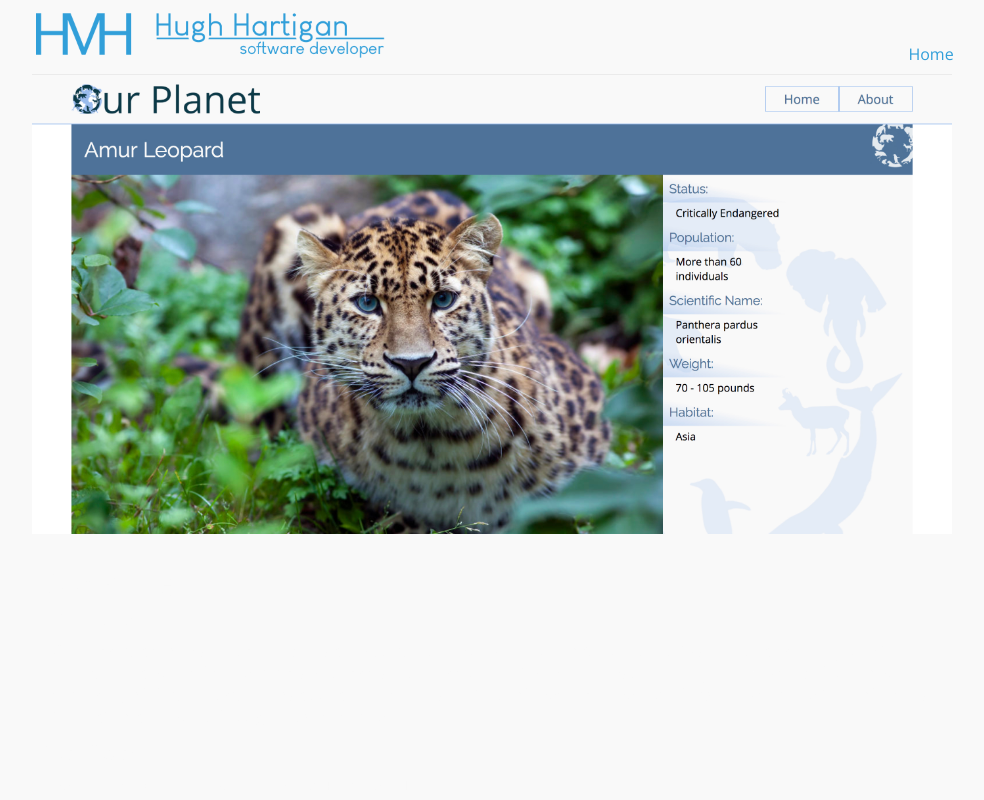
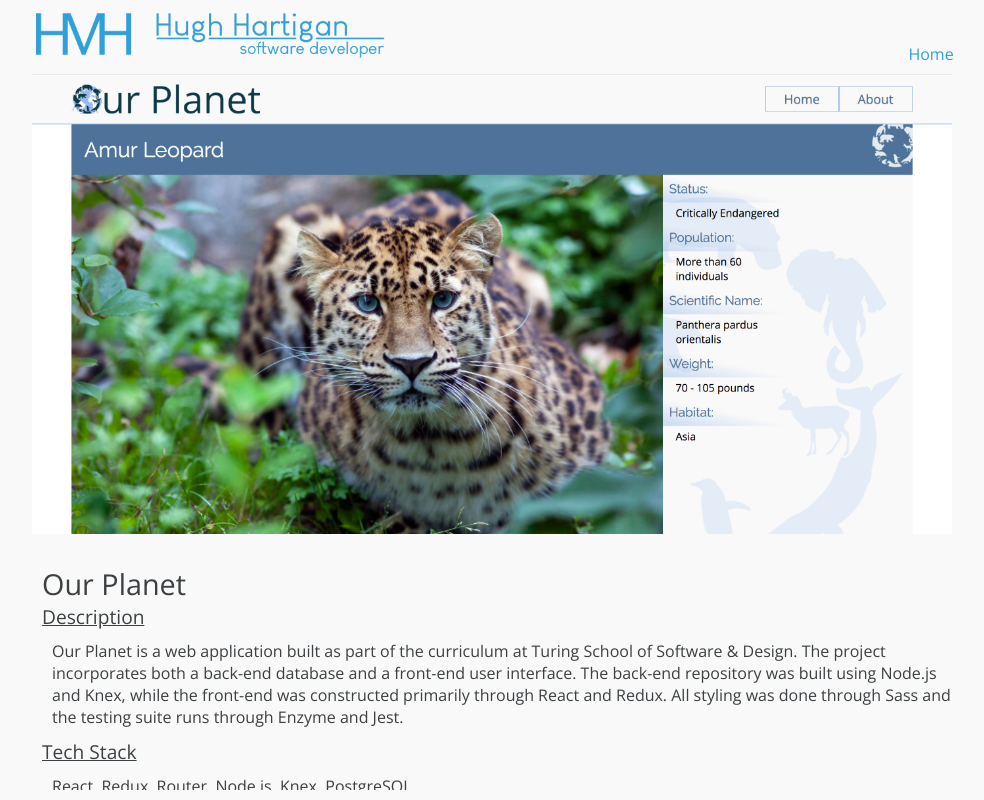
Before and after one commit to HartiganHM/hugh-hartigan-personal-site, a React (Create React App) app: page /projects in a window 1280 px wide. Shown: the whole page, without its empty margins (138-1122 px from the left). Built offline with nearby package versions, Linux system fonts and the light colour scheme.

Commit message:
Change font color in Projects component

```diff
--- a/src/Components/Projects/Projects.css
+++ b/src/Components/Projects/Projects.css
@@ -4,7 +4,8 @@
   display: flex;
   flex-direction: column;
   width: 100rem;
-  max-height: 100vh; }
+  max-height: 100vh;
+  color: #3c4042; }
   .Projects .wrapper {
     align-self: stretch;
     display: flex;
--- a/src/Components/Projects/Projects.scss
+++ b/src/Components/Projects/Projects.scss
@@ -5,10 +5,11 @@
   flex-direction: column;
   @include width(160);
   max-height: 100vh;
+  color: $neutral-dark;
   .wrapper {
     align-self: stretch;
     display: flex;
-    align-items: baseline;`
+    align-items: baseline;
     justify-content: space-between;
     min-height: 63.5px;
     .header-wordmark {
```
